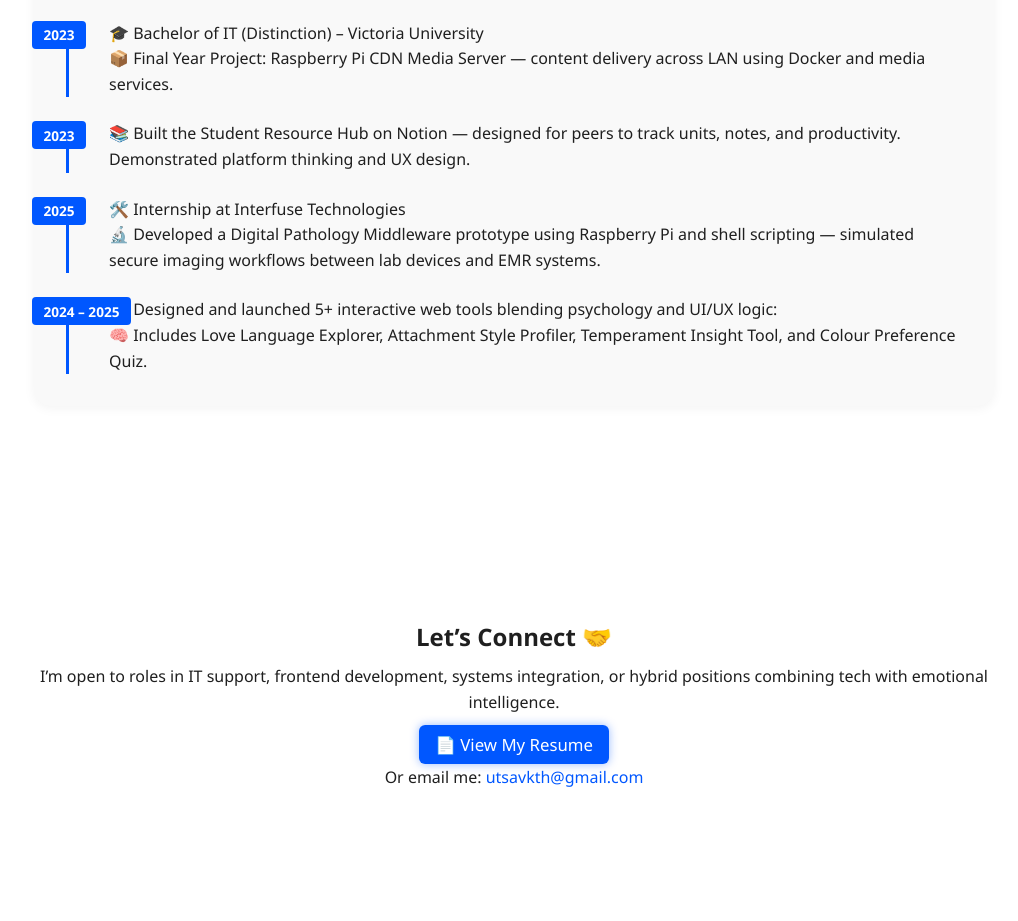
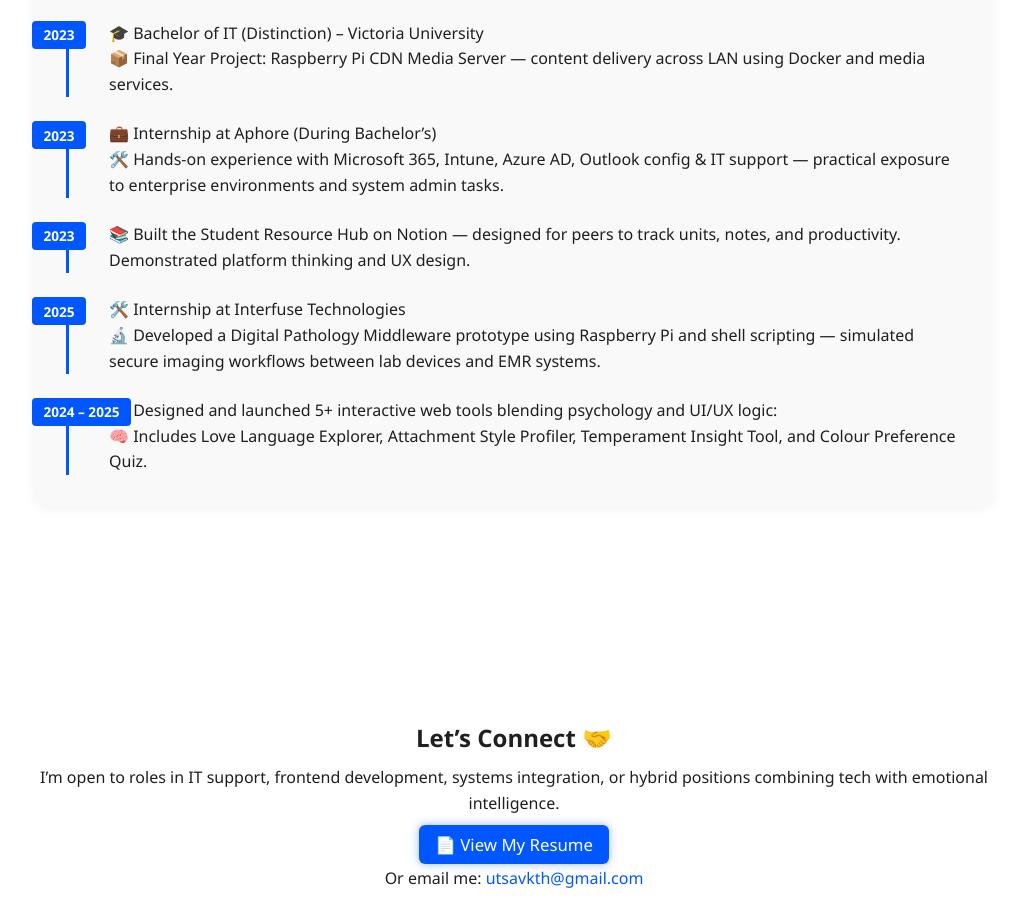
Before and after one commit to utsavkth/utsav-project-portfolio, a plain HTML site: page index.html in a window 1280 px wide. Shown: the part 2075-2996 px from the top of the page, without its empty margins (126-1144 px from the left). Drawn offline with Linux system fonts and the light colour scheme.

Commit message:
Add files via upload

```diff
--- a/index.html
+++ b/index.html
@@ -69,6 +69,11 @@
 
     <div class="timeline-item">
       <span class="timeline-date">2023</span>
+      <p>💼 Internship at Aphore (During Bachelor’s)<br>🛠️ Hands-on experience with Microsoft 365, Intune, Azure AD, Outlook config & IT support — practical exposure to enterprise environments and system admin tasks.</p>
+    </div>
+
+    <div class="timeline-item">
+      <span class="timeline-date">2023</span>
       <p>📚 Built the Student Resource Hub on Notion — designed for peers to track units, notes, and productivity. Demonstrated platform thinking and UX design.</p>
     </div>
 
```
